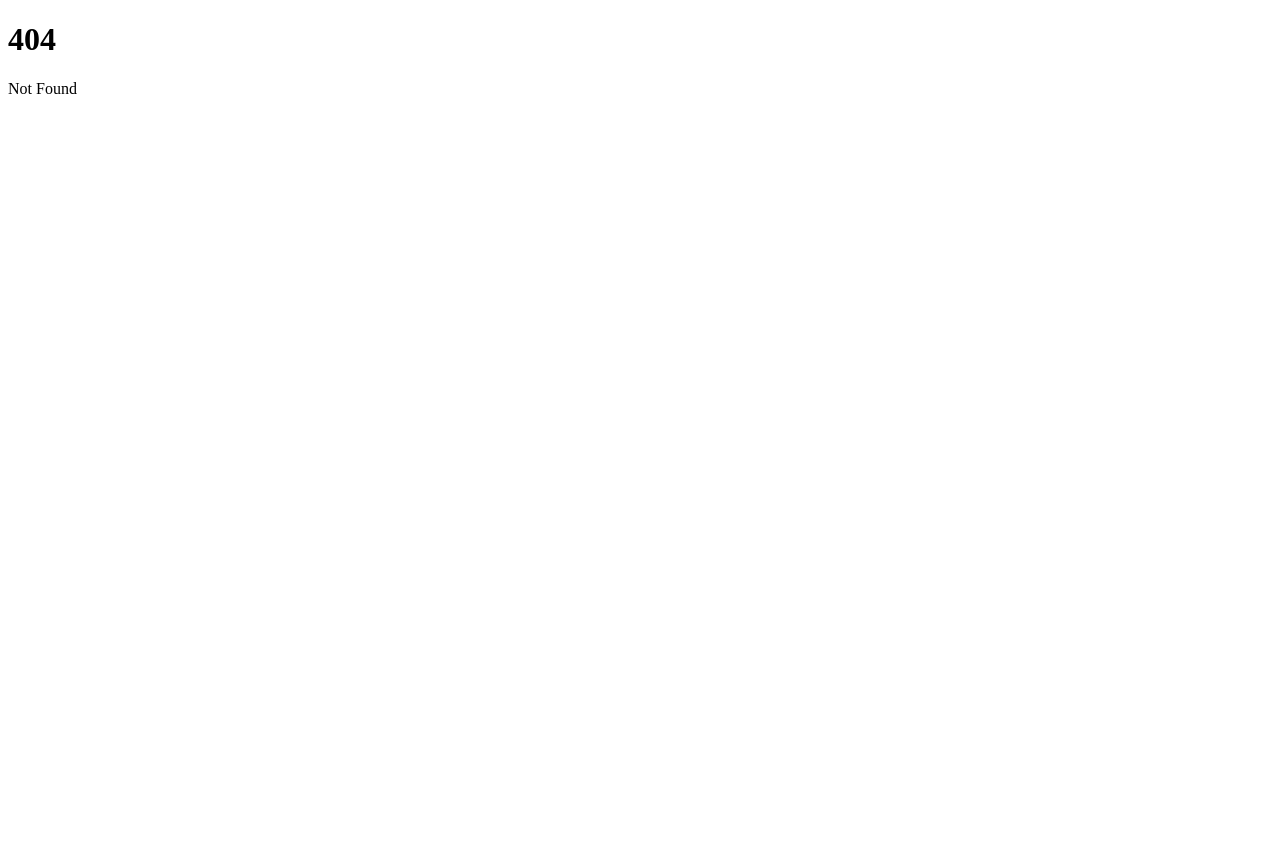
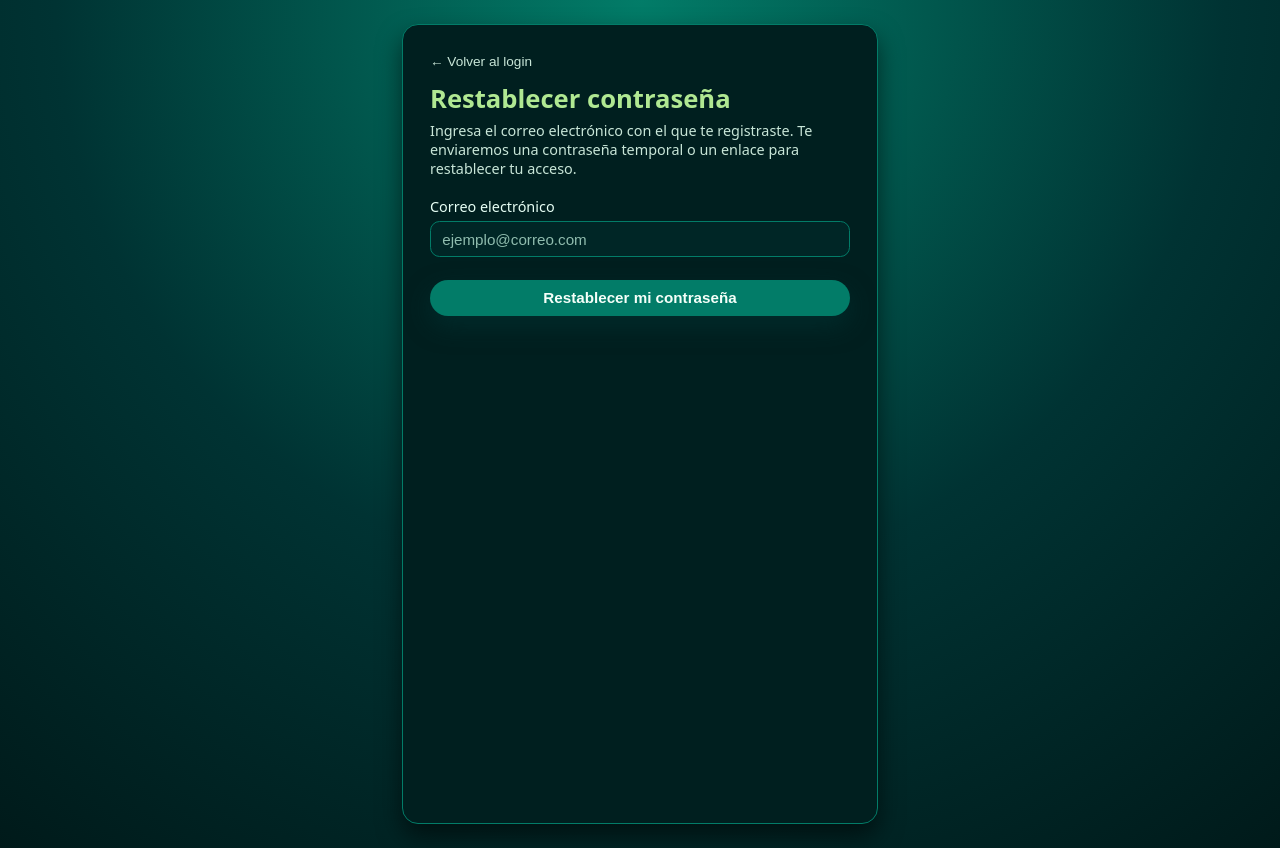
Before and after one commit to wccm92/suites_app, a SvelteKit app in the folder suites_frontend_app/: page /forgot-password in a window 1280 px wide. Before the commit this address had no page. Before the commit the page ends 800 px from the top, so only its background shows below. Built offline with nearby package versions, Linux system fonts and the light colour scheme.

Commit message:
maqueta forgot-password

```diff
--- /dev/null
+++ b/suites_frontend_app/src/routes/forgot-password/+page.svelte
@@ -0,0 +1,235 @@
+<script lang="ts">
+  import { goto } from '$app/navigation';
+  import { base } from '$app/paths';
+
+  let email = '';
+  let error = '';
+  let successMessage = '';
+
+  function handleBack() {
+    goto(`${base}/login`);
+  }
+
+  function handleSubmit(event: Event) {
+    event.preventDefault();
+    error = '';
+    successMessage = '';
+
+    if (!email) {
+      error = 'El correo es obligatorio.';
+      return;
+    }
+
+    // Validación muy básica de formato de correo
+    const emailRegex = /^[^\s@]+@[^\s@]+\.[^\s@]+$/;
+    if (!emailRegex.test(email)) {
+      error = 'Por favor ingresa un correo electrónico válido.';
+      return;
+    }
+
+    // 🚨 IMPORTANTE:
+    // Aquí NO llamamos a ningún API real.
+    // Solo dejamos el botón "hueco", sin consumo de backend.
+    // En el futuro aquí se conectará el endpoint de envío de contraseña temporal.
+
+    successMessage =
+      'Si el correo está registrado, recibirás un mensaje con instrucciones para restablecer tu contraseña.';
+  }
+</script>
+
+<svelte:head>
+  <title>Restablecer contraseña</title>
+  <meta name="viewport" content="width=device-width, initial-scale=1.0" />
+</svelte:head>
+
+<main class="page">
+  <section class="form-container">
+    <button type="button" class="link-back" on:click={handleBack}>
+      ← Volver al login
+    </button>
+
+    <h1 class="title">Restablecer contraseña</h1>
+    <p class="subtitle">
+      Ingresa el correo electrónico con el que te registraste. Te enviaremos
+      una contraseña temporal o un enlace para restablecer tu acceso.
+    </p>
+
+    <form class="form" on:submit|preventDefault={handleSubmit}>
+      <div class="field">
+        <label for="email" class="label">Correo electrónico</label>
+        <input
+          id="email"
+          name="email"
+          type="email"
+          class="input"
+          bind:value={email}
+          autocomplete="email"
+          placeholder="ejemplo@correo.com"
+        />
+      </div>
+
+      {#if error}
+        <p class="error">{error}</p>
+      {/if}
+
+      <button type="submit" class="btn-primary">
+        Restablecer mi contraseña
+      </button>
+
+      {#if successMessage}
+        <p class="success">{successMessage}</p>
+      {/if}
+    </form>
+  </section>
+</main>
+
+<style>
+  :global(body) {
+    margin: 0;
+    font-family: system-ui, -apple-system, BlinkMacSystemFont, 'Segoe UI',
+      sans-serif;
+    background: radial-gradient(
+      circle at top,
+      #027c68 0,
+      #003333 55%,
+      #001a1a 100%
+    );
+    color: #e6fff5;
+  }
+
+  .page {
+    min-height: 100vh;
+    display: flex;
+    justify-content: center;
+    padding: 1.5rem;
+  }
+
+  .form-container {
+    width: 100%;
+    max-width: 420px;
+    background: #001f1f;
+    border-radius: 1rem;
+    padding: 1.5rem 1.7rem;
+    border: 1px solid #027c68;
+    box-shadow: 0 12px 25px rgba(0, 0, 0, 0.55);
+  }
+
+  .link-back {
+    border: none;
+    background: transparent;
+    color: #c8e6d8;
+    cursor: pointer;
+    font-size: 0.85rem;
+    margin-bottom: 0.75rem;
+    padding: 0;
+  }
+
+  .link-back:hover {
+    text-decoration: underline;
+  }
+
+  .title {
+    font-size: 1.6rem;
+    font-weight: 700;
+    margin: 0;
+    color: #b0e892;
+  }
+
+  .subtitle {
+    font-size: 0.9rem;
+    color: #c8e6d8;
+    margin-top: 0.3rem;
+    margin-bottom: 1.2rem;
+  }
+
+  .form {
+    display: flex;
+    flex-direction: column;
+    gap: 1rem;
+    margin-top: 0.5rem;
+  }
+
+  .field {
+    display: flex;
+    flex-direction: column;
+    gap: 0.3rem;
+  }
+
+  .label {
+    font-size: 0.9rem;
+    font-weight: 500;
+  }
+
+  .input {
+    padding: 0.55rem 0.7rem;
+    border-radius: 0.6rem;
+    border: 1px solid #027c68;
+    background: #002626;
+    color: #e6fff5;
+    font-size: 0.95rem;
+    outline: none;
+  }
+
+  .input::placeholder {
+    color: #8fbcae;
+  }
+
+  .input:focus {
+    border-color: #009933;
+    box-shadow: 0 0 0 1px #009933;
+  }
+
+  .error {
+    color: #fca5a5;
+    font-size: 0.8rem;
+    margin: 0;
+  }
+
+  .success {
+    color: #b0e892;
+    font-size: 0.85rem;
+    margin-top: 0.6rem;
+  }
+
+  .btn-primary {
+    margin-top: 0.4rem;
+    padding: 0.6rem 1rem;
+    border-radius: 999px;
+    border: none;
+    background: #027c68;
+    color: #f5fff9;
+    font-size: 0.95rem;
+    font-weight: 600;
+    cursor: pointer;
+    box-shadow: 0 10px 25px rgba(0, 51, 51, 0.6);
+    transition:
+      transform 0.12s ease,
+      box-shadow 0.12s ease,
+      background 0.12s ease;
+  }
+
+  .btn-primary:hover {
+    transform: translateY(-1px);
+    box-shadow: 0 14px 30px rgba(0, 51, 51, 0.85);
+    background: #009933;
+  }
+
+  .btn-primary:active {
+    transform: translateY(0);
+    box-shadow: 0 8px 18px rgba(0, 51, 51, 0.9);
+  }
+
+  @media (max-width: 640px) {
+    .page {
+      padding: 1rem;
+    }
+
+    .form-container {
+      padding: 1.2rem 1.3rem;
+    }
+
+    .title {
+      font-size: 1.3rem;
+    }
+  }
+</style>
```
Also changed, not shown: suites_frontend_app/src/routes/login/+page.svelte (+66 -31 lines).
